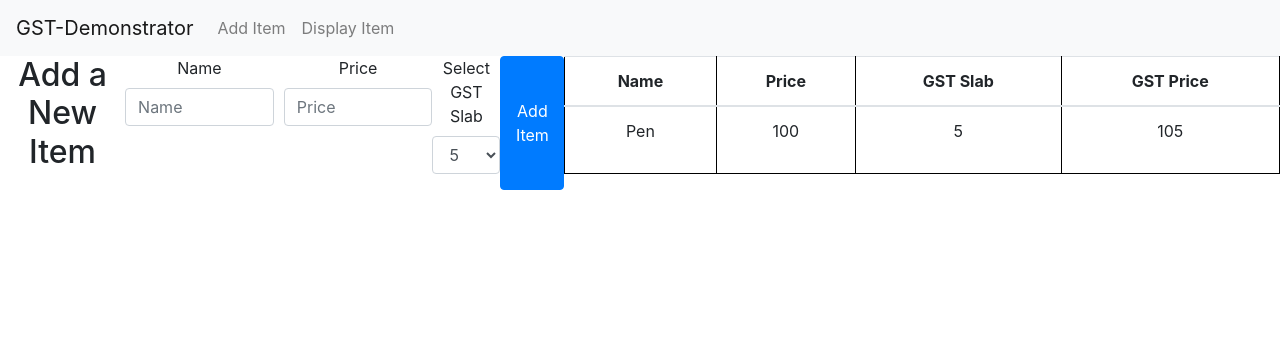
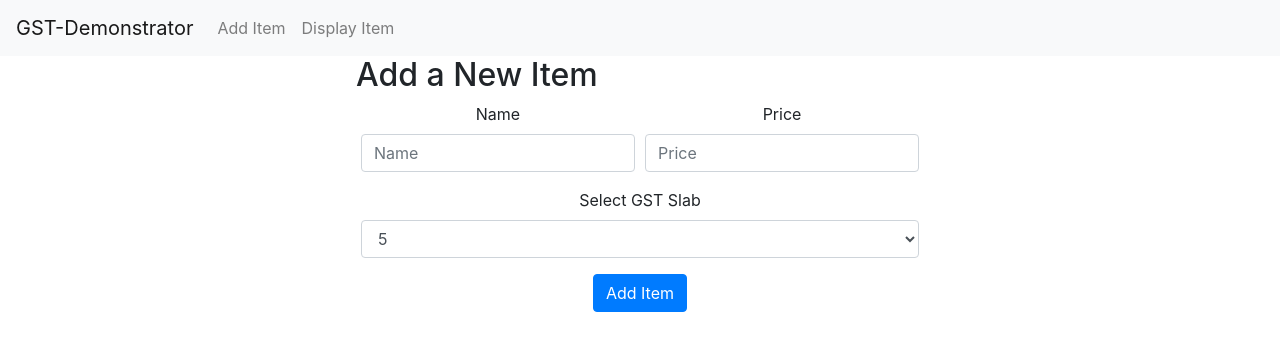
Before and after one commit to narenms/gst-demonstrator, a React (Create React App) app: page /additem in a window 1280 px wide. Shown: the top 350 px of the page. Built offline with nearby package versions, Linux system fonts and the light colour scheme.

Commit message:
Added pie chart

```diff
--- a/src/components/GSTDemonstrator/AddItem.js
+++ b/src/components/GSTDemonstrator/AddItem.js
@@ -4,34 +4,6 @@ import { addNewItem, selectItem } from "./itemSlice";
 
 function AddItem() {
   const dispatch = useDispatch();
-
-  const item = useSelector(selectItem);
-  const columns = [
-    { heading: "Name", property: "name" },
-    { heading: "Price", property: "price" },
-    { heading: "GST Slab", property: "gstSlab" },
-    { heading: "GST Price", property: "gstPrice" },
-  ];
-  const Table = ({ columns, data }) => (
-    <table className="table">
-      <thead>
-        <tr>
-          {columns.map((col, id) => (
-            <th key={id}>{col.heading}</th>
-          ))}
-        </tr>
-      </thead>
-      <tbody>
-        {data.map((item, id) => (
-          <tr key={id}>
-            {columns.map((col) => (
-              <td key={`${item}-${col.property}`}>{item[col.property]}</td>
-            ))}
-          </tr>
-        ))}
-      </tbody>
-    </table>
-  );
 
   const [data, setData] = useState({
     name: "",
@@ -63,9 +35,11 @@ function AddItem() {
         console.log(data);
         console.log("Calling dispatch");
         dispatch(addNewItem(data));
+        setData({ name: "", price: "", gstSlab: "5", gstPrice: "" });
       })
       .catch((error) => console.log("error", error));
-    setData({ name: "", price: "", gstSlab: "5", gstPrice: "" });
+
+    console.log(data);
 
     e.preventDefault();
   };
@@ -73,7 +47,7 @@ function AddItem() {
   return (
     <div>
       <div className="d-flex justify-content-center">
-        {/* <form> */}
+        <form>
         <div className="form-row">
           <h2>Add a New Item</h2>
         </div>
@@ -121,9 +95,7 @@ function AddItem() {
         <button type="submit" className="btn btn-primary" onClick={onSubmit}>
           Add Item
         </button>
-        {/* </form> */}
-
-        <Table columns={columns} data={item} />
+        </form>
       </div>
     </div>
   );
--- a/src/components/GSTDemonstrator/DisplayItems.js
+++ b/src/components/GSTDemonstrator/DisplayItems.js
@@ -4,7 +4,17 @@ import { useSelector } from "react-redux";
 import { selectItem } from "./itemSlice";
 
 function DisplayItems() {
+  const defaultLabelStyle = {
+    fontSize: "10px",
+    fontFamily: "sans-serif",
+  };
+
   const item = useSelector(selectItem);
+
+  const gst5 = item.filter((obj) => obj.gstSlab === "5").length;
+  const gst12 = item.filter((obj) => obj.gstSlab === "12").length;
+  const gst18 = item.filter((obj) => obj.gstSlab === "18").length;
+  const gst28 = item.filter((obj) => obj.gstSlab === "28").length;
 
   const columns = [
     { heading: "Name", property: "name" },
@@ -41,6 +51,26 @@ function DisplayItems() {
           <h2>List of Items</h2> <br />
           <Table columns={columns} data={item} />
         </div>
+
+        <div className="w-50 h-50">
+          <h2>Pie Chart</h2>
+          <PieChart
+            data={[
+              { title: "5%", value: gst5, color: "#DAF7A6 " },
+              { title: "12%", value: gst12, color: "#FFC300 " },
+              { title: "18%", value: gst18, color: "#FF5733" },
+              { title: "28%", value: gst28, color: "#C70039" },
+            ]}
+            style={{ height: "200px" }}
+            radius={PieChart.defaultProps.radius - 6}
+            segmentsStyle={{ transition: "stroke .3s", cursor: "pointer" }}
+            animate
+            // label={({ dataEntry }) => dataEntry.value}
+            labelStyle={{
+              ...defaultLabelStyle,
+            }}
+          />
+        </div>
       </div>
     </div>
   );
```
